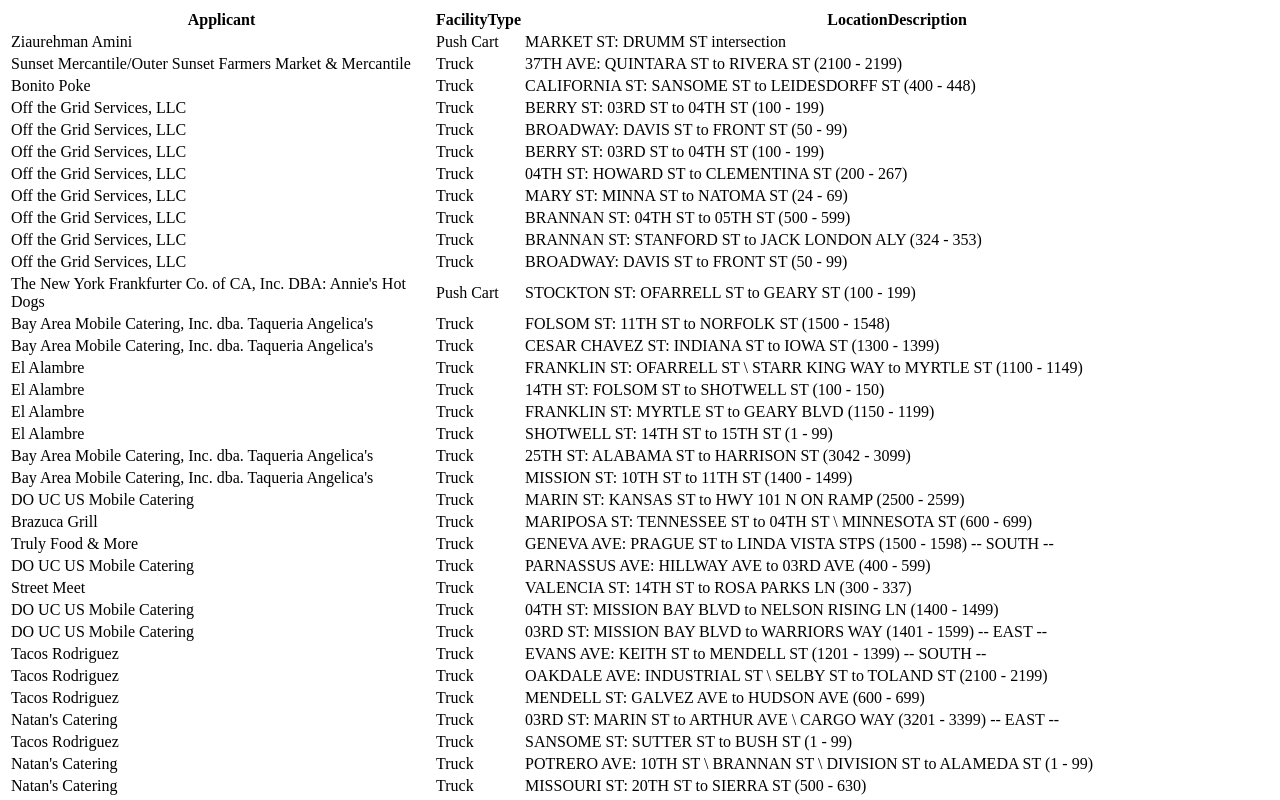
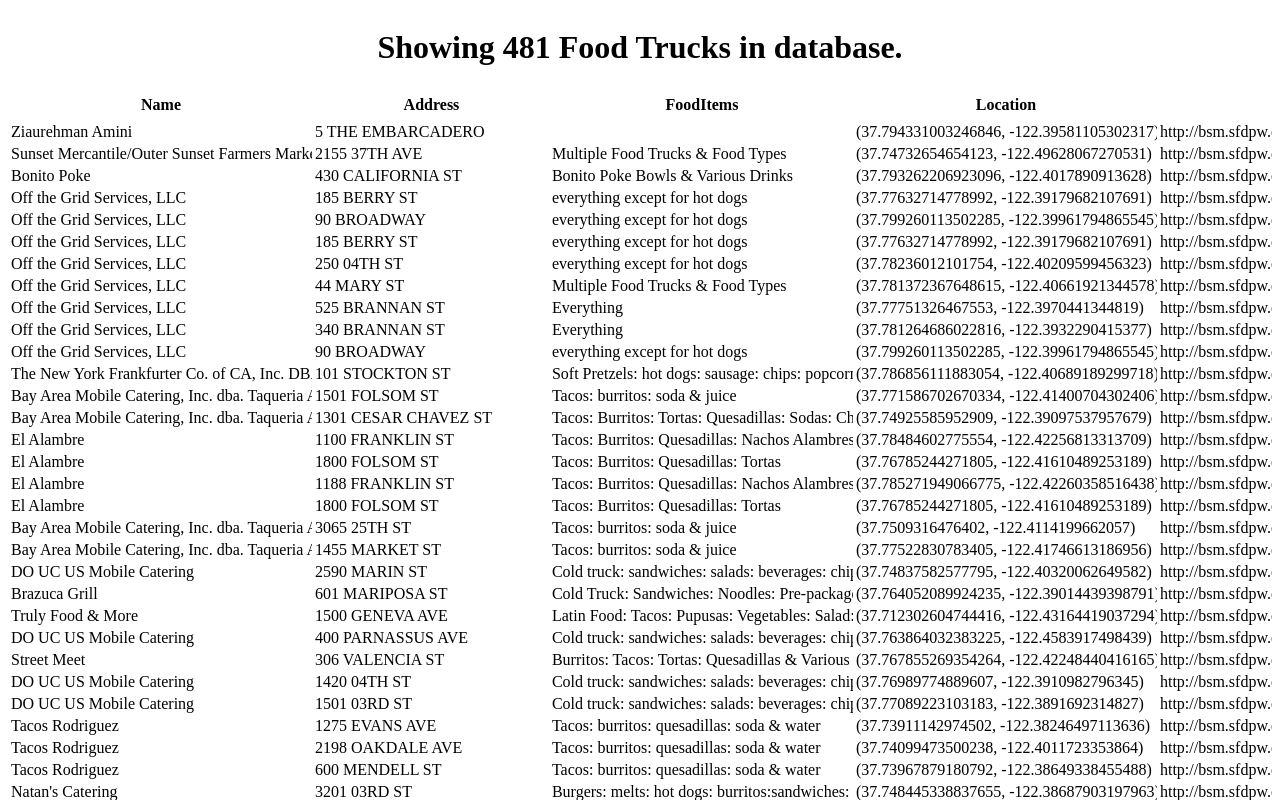
Before and after one commit to SincerelyBrittany/FreeformAssignment-FoodTrucks, a React (Create React App) app: page / in a window 1280 px wide. Shown: the top 800 px of the page. Built offline with nearby package versions, Linux system fonts and the light colour scheme.

Commit message:
adds chakra

```diff
--- a/src/App.js
+++ b/src/App.js
@@ -1,7 +1,21 @@
 import React, { useState, useEffect } from "react";
 import Data from "./data/Mobile_Food_Facility_Permit.csv";
 import Papa from "papaparse";
-import { Container } from "@chakra-ui/react";
+import {
+  Container,
+  Table,
+  Thead,
+  Tbody,
+  Tfoot,
+  Tr,
+  Th,
+  Td,
+  Flex,
+  Box,
+  HStack,
+  TableCaption,
+  TableContainer,
+} from "@chakra-ui/react";
 
 function App() {
   const [isDataLoading, setDataLoading] = React.useState(false);
@@ -28,32 +42,59 @@
 
   console.log(data);
   return (
-    <Container maxW="2xl" bg="blue.600" centerContent>
     <div className="App">
       {isDataLoading ? (
         <h1> loading </h1>
       ) : (
-          <table className="table">
-            <thead>
-              <tr>
-                <th>Applicant</th>
-                <th>FacilityType</th>
-                <th>LocationDescription</th>
-              </tr>
-            </thead>
-            <tbody>
-              {data.map((row, index) => (
-                <tr key={index}>
-                  <td>{row.Applicant}</td>
-                  <td>{row.FacilityType}</td>
-                  <td>{row.LocationDescription}</td>
-                </tr>
+        <Container maxW="1xl" bg="blue.600" centerContent>
+          <h1> Showing {data.length} Food Trucks in database.</h1>
+          <TableContainer>
+            <Table variant="simple" overflow="scroll" size="sm" maxWidth="1">
+              <Thead>
+                <Tr
+                  style={{
+                    height: "30px",
+                  }}
+                >
+                  <Th>Name</Th>
+                  <Th>Address</Th>
+                  <Th>FoodItems</Th>
+                  <Th>Location</Th>
+                  <Th>Schedule</Th>
+                  <Th>dayshours</Th>
+                </Tr>
+              </Thead>
+              <Tbody>
+                {data.length !== 0 &&
+                  data.map((row, index) => (
+                    <Tr>
+                      <Td overflow="scroll" size="md" maxWidth="300px">
+                        {row.Applicant}
+                      </Td>
+                      <Td overflow="scroll" size="md" maxWidth="300px">
+                        {row.Address}
+                      </Td>
+                      <Td overflow="scroll" size="md" maxWidth="300px">
+                        {row.FoodItems}
+                      </Td>
+                      <Td overflow="scroll" size="md" maxWidth="300px">
+                        {row.Location}
+                      </Td>
+                      <Td overflow="scroll" size="md" maxWidth="300px">
+                        {row.Schedule}
+                      </Td>
+                      <Td overflow="scroll" size="md" maxWidth="300px">
+                        {row.dayshours}
+                      </Td>
+                    </Tr>
                   ))}
-            </tbody>
-          </table>
+              </Tbody>
+            </Table>
+          </TableContainer>
+        </Container>
+        // </Flex>
       )}
     </div>
-    </Container>
   );
 }
 
```
Lines whose indentation alone changed are shown as unchanged.
